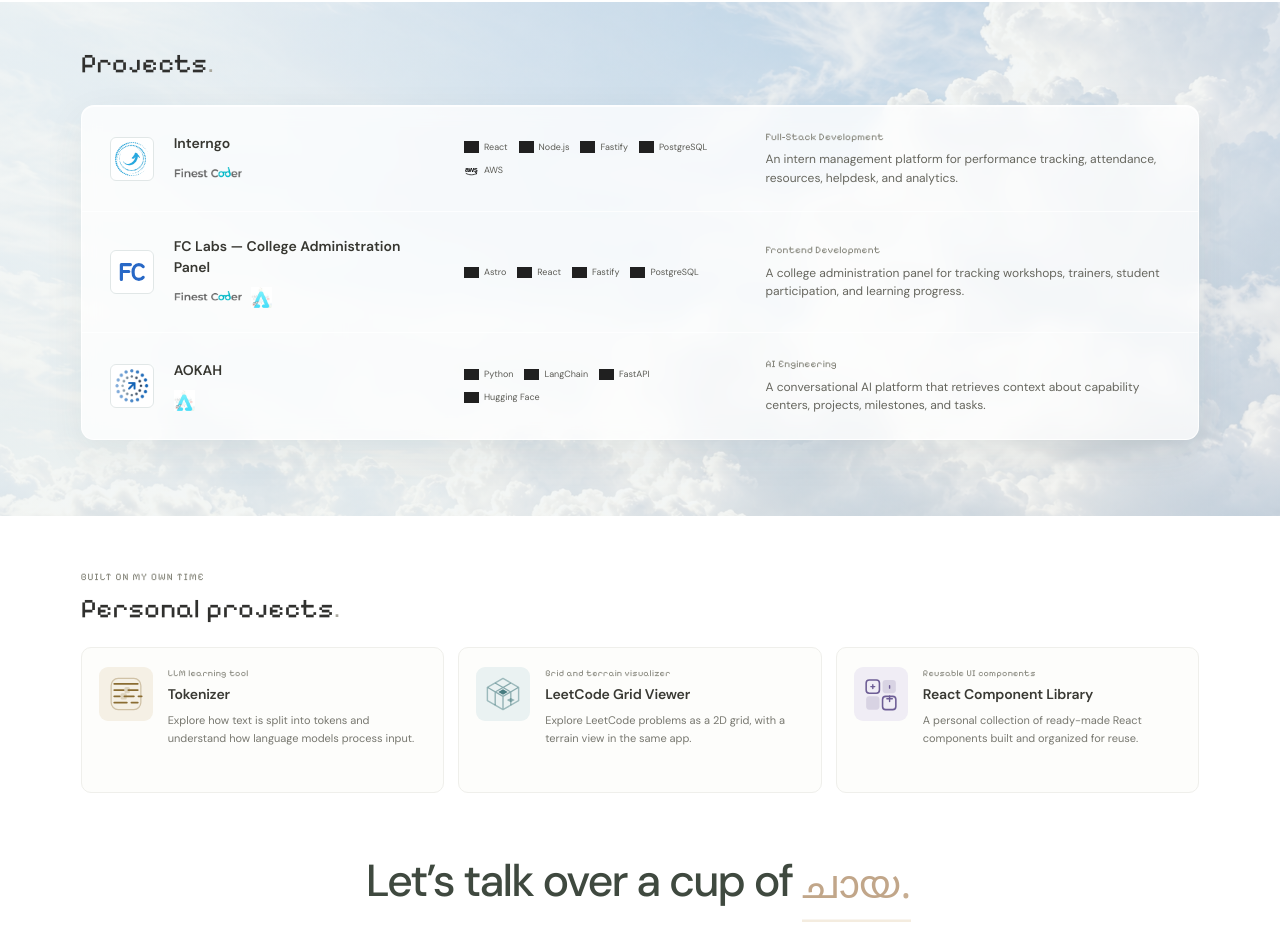
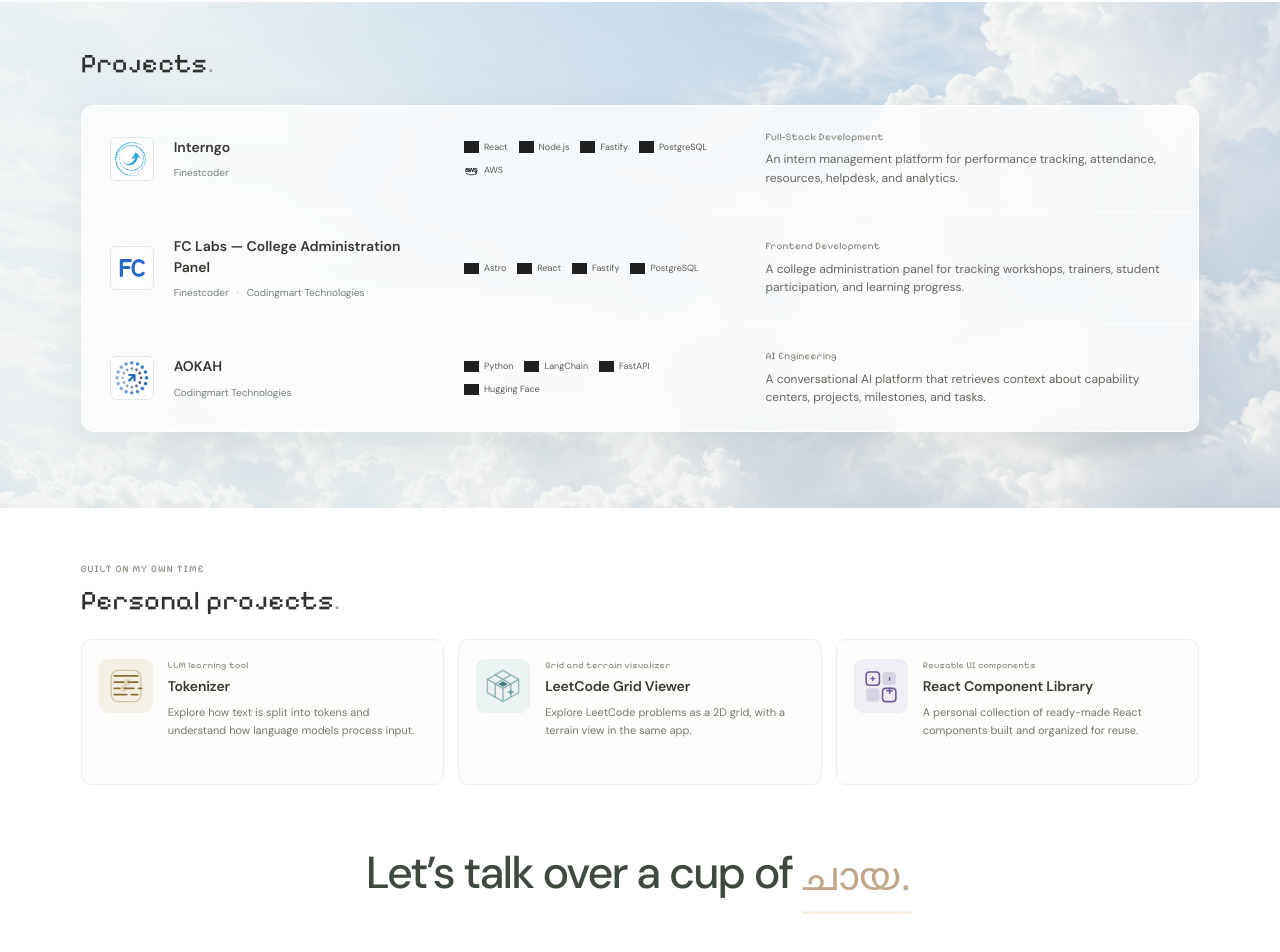
Before and after one commit to S-KishoreBabu/portfolio, a React (Vite) app: page / in a window 1280 px wide. Shown: the part 1227-2179 px from the top of the page. Built offline with nearby package versions, Linux system fonts and the light colour scheme; grey boxes are pictures that could not be loaded.

Commit message:
Show company names instead of logos in projects

```diff
--- a/src/main.jsx
+++ b/src/main.jsx
@@ -322,7 +322,7 @@ const projects = [
     logoName: 'Interngo',
     category: 'Full-Stack Development',
     description: 'An intern management platform for performance tracking, attendance, resources, helpdesk, and analytics.',
-    companies: [{ name: 'Finestcoder', logo: '/assets/finestcoder-logo.png', className: 'finestcoder' }],
+    companies: ['Finestcoder'],
     stack: ['React', 'Node.js', 'Fastify', 'PostgreSQL', 'AWS'],
     details: [
       'Built the frontend and backend end to end.',
@@ -339,10 +339,7 @@ const projects = [
     logoName: 'FC Labs',
     category: 'Frontend Development',
     description: 'A college administration panel for tracking workshops, trainers, student participation, and learning progress.',
-    companies: [
-      { name: 'Finestcoder', logo: '/assets/finestcoder-logo.png', className: 'finestcoder' },
-      { name: 'Codingmart Technologies', logo: '/assets/codingmart-logo.png', className: 'codingmart' },
-    ],
+    companies: ['Finestcoder', 'Codingmart Technologies'],
     stack: ['Astro', 'React', 'Fastify', 'PostgreSQL'],
     details: [
       'Built the administration panel as part of a four-person team.',
@@ -358,7 +355,7 @@ const projects = [
     logoName: 'AOKAH',
     category: 'AI Engineering',
     description: 'A conversational AI platform that retrieves context about capability centers, projects, milestones, and tasks.',
-    companies: [{ name: 'Codingmart Technologies', logo: '/assets/codingmart-logo.png', className: 'codingmart' }],
+    companies: ['Codingmart Technologies'],
     stack: ['Python', 'LangChain', 'FastAPI', 'Hugging Face'],
     details: [
       'Built Python workflows to extract, clean, and transform information from PDF and CSV files.',
@@ -442,16 +439,9 @@ function ProjectSection() {
                     </td>
                     <td className="project-name-cell">
                       <span className="project-name">{project.name}</span>
-                      <span className="project-companies" aria-label={`Worked on at ${project.companies.map(company => company.name).join(' and ')}`}>
+                      <span className="project-companies" aria-label={`Companies: ${project.companies.join(' and ')}`}>
                         {project.companies.map(company => (
-                          <img
-                            className={`project-company-logo project-company-logo-${company.className}`}
-                            key={company.name}
-                            src={company.logo}
-                            alt={company.name}
-                            title={company.name}
-                            loading="lazy"
-                          />
+                          <span className="project-company-name" key={company}>{company}</span>
                         ))}
                       </span>
                     </td>
@@ -488,7 +478,7 @@ function ProjectSection() {
                               <p>{project.description}</p>
                               <div className="project-accordion-companies">
                                 {project.companies.map(company => (
-                                  <img key={company.name} className={`project-company-logo project-company-logo-${company.className}`} src={company.logo} alt={company.name} title={company.name} />
+                                  <span className="project-company-name" key={company}>{company}</span>
                                 ))}
                               </div>
                             </div>
--- a/src/styles.css
+++ b/src/styles.css
@@ -475,11 +475,9 @@ a.hello-button { text-decoration: none; }
   font-weight: 600;
   line-height: 1.45;
 }
-.project-companies { display: flex; align-items: center; flex-wrap: wrap; gap: 9px; }
-.project-companies { margin-top: 9px; min-height: 22px; }
-.project-company-logo { display: block; object-fit: contain; }
-.project-company-logo-finestcoder { width: 68px; height: 20px; }
-.project-company-logo-codingmart { width: 21px; height: 21px; }
+.project-companies { display: flex; align-items: center; flex-wrap: wrap; gap: 8px; margin-top: 8px; }
+.project-company-name { color: #777e76; font-size: 10px; line-height: 1.5; }
+.project-company-name + .project-company-name::before { content: '·'; margin-right: 8px; color: #a4aaa1; }
 .project-stack-logos { display: flex; align-items: center; flex-wrap: wrap; gap: 8px 11px; }
 .project-stack-item { display: inline-flex; align-items: center; gap: 5px; color: #5b5b55; font-size: 9px; line-height: 1.4; white-space: nowrap; }
 .project-stack-item img { display: block; flex: 0 0 15px; width: 15px; height: 15px; object-fit: contain; filter: grayscale(1) brightness(.2); }
@@ -499,7 +497,8 @@ a.hello-button { text-decoration: none; }
 .project-accordion-clip { min-height: 0; overflow: hidden; }
 .project-accordion-panel { display: grid; grid-template-columns: minmax(180px, .8fr) minmax(0, 1.6fr); gap: 22px 34px; padding: 8px 28px 28px; border-bottom: 1px solid #fff; }
 .project-accordion-overview p { margin: 0; color: #595f5b; font-size: 12px; line-height: 1.7; }
-.project-accordion-companies { display: flex; align-items: center; gap: 12px; margin-top: 15px; }
+.project-accordion-companies { display: flex; align-items: center; flex-wrap: wrap; gap: 8px; margin-top: 15px; }
+.project-accordion-companies .project-company-name { font-size: 11px; }
 .project-accordion-details { display: grid; gap: 7px; margin: 0; padding-left: 17px; color: #595f5b; font-size: 11px; line-height: 1.6; }
 .project-accordion-details li::marker { color: #9b815c; }
 .project-accordion-technologies { grid-column: 1 / -1; padding-top: 14px; }
```
